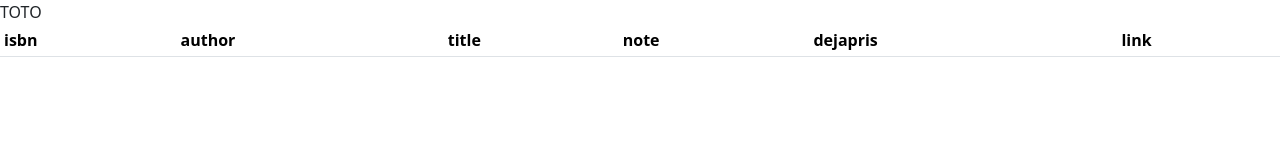
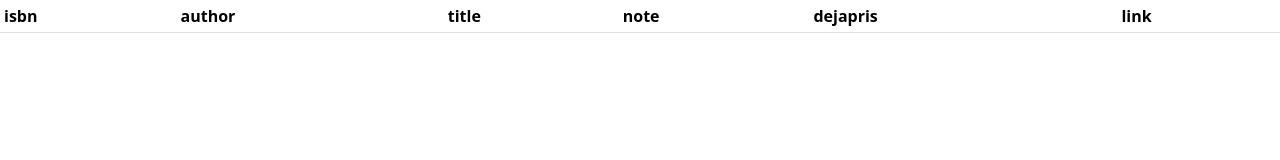
Before and after one commit to zesk06/dejapris, a website built with Parcel: page site/index.html in a window 1280 px wide. Built offline with nearby package versions, Linux system fonts and the light colour scheme; files whose address does not match are found by name.

Commit message:
feat: removed TOTO from site page

```diff
--- a/site/index.html
+++ b/site/index.html
@@ -23,8 +23,6 @@
 </head>
 
 <body>
-  <a id="inc">TOTO</a>
-  <!-- Add your site or application content here -->
   <table id="myTable" class="table table-sm table-striped table-hover table-earning">
     <thead>
       <tr>
```
